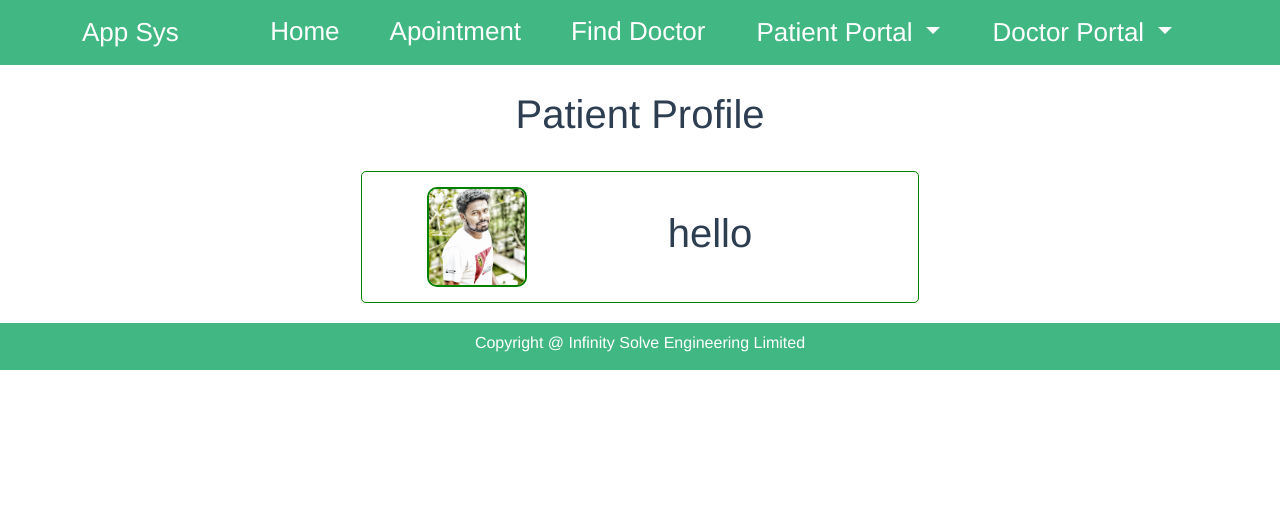
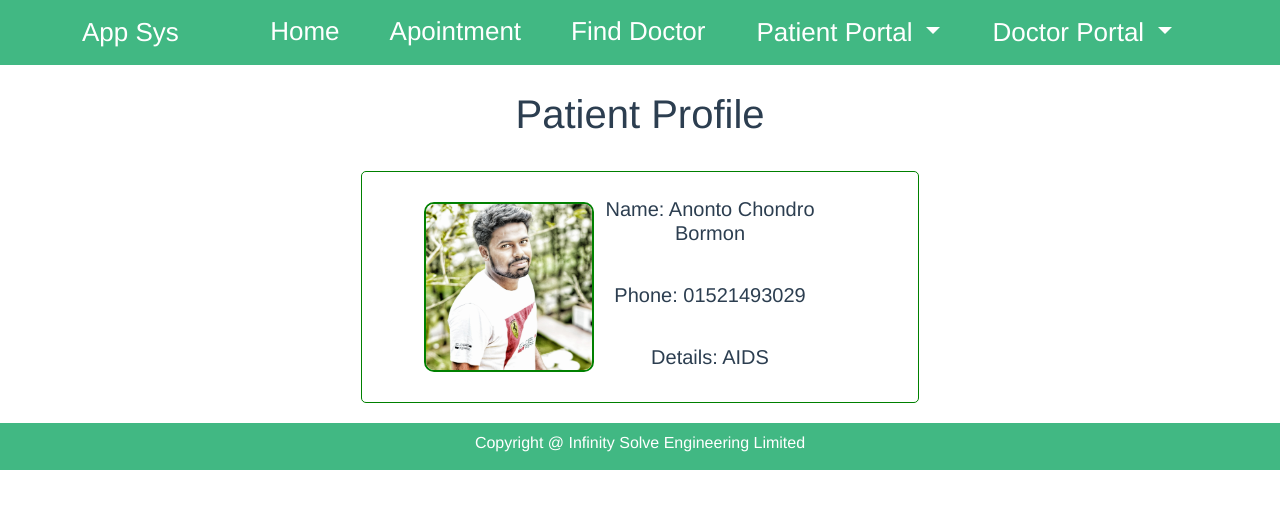
Before and after one commit to Arik096/app_sys_FE, a Vue app: page /patientprofile in a window 1280 px wide. Shown: the top 508 px of the page. Built offline with nearby package versions, Linux system fonts and the light colour scheme.

Commit message:
profile added

```diff
--- a/src/components/PatientComponent/PatientProfile.vue
+++ b/src/components/PatientComponent/PatientProfile.vue
@@ -6,8 +6,10 @@
       <div class="col-sm-3" v-for="patient in Patient" :key="patient.id">
         <img :src="require('../../assets/Patient_img/' + patient.img)" />
       </div>
-      <div class="col-sm-7">
-        <h1>hello</h1>
+      <div class="col-sm-7" v-for="patient in Patient" :key="patient.id">
+        <h5>Name: {{patient.name}}</h5>
+        <h5>Phone: {{patient.phone}}</h5>
+        <h5>Details: {{patient.details}}</h5>
       </div>
     </div>
   </div>
@@ -19,7 +21,7 @@ export default {
 data(){
   return{
     Patient: [
-      {Name: "arik", phone: "01521493029", img: "anonto.jpg", Details: "Fever", id: 1}
+      {name: "Anonto Chondro Bormon", phone: "01521493029", img: "anonto.jpg", details: "AIDS", id: 1}
     ]
   }
 }
@@ -46,6 +48,12 @@ place-items: center;
   margin: 5px;
   border: 2px solid green;
   border-radius: 10px;
+  height: 170px;
+  width: 170px;
+
+}
+#profile_box .row .col-sm-7 {
+  display: gird;
 
 }
 
```
